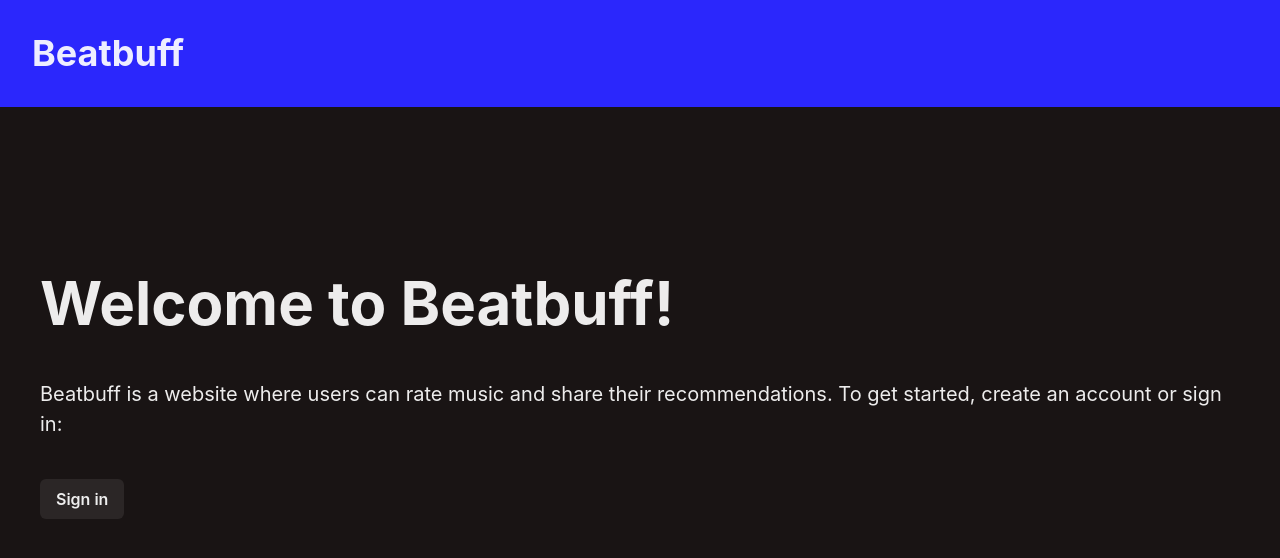
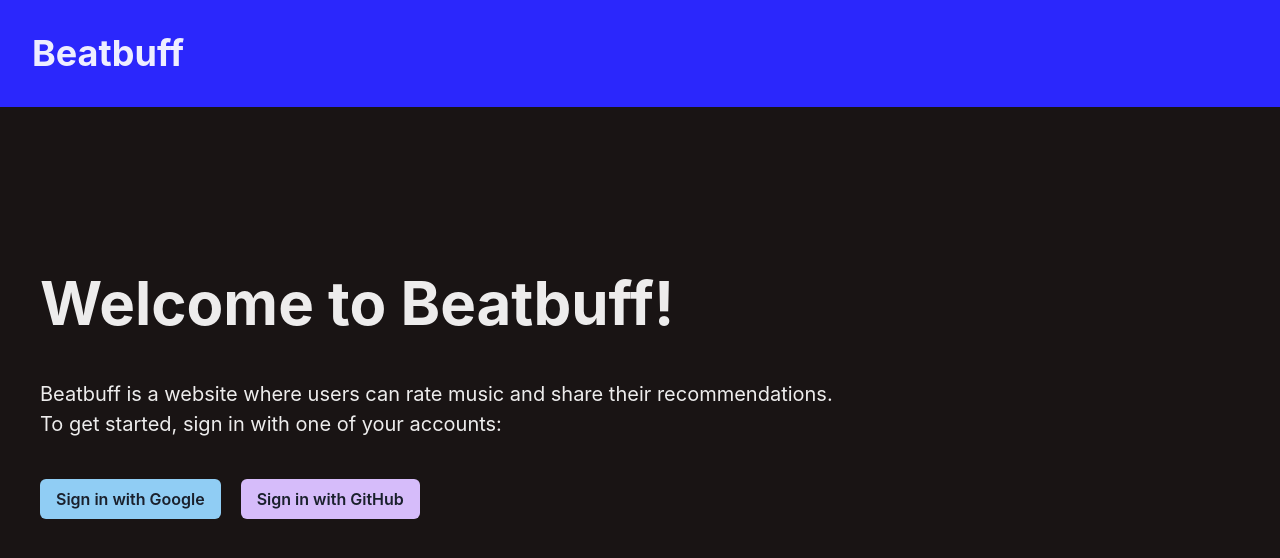
Before and after one commit to 437group11/437group11, a Next.js app: page / in a window 1280 px wide. Shown: the top 558 px of the page. Built offline with nearby package versions, Linux system fonts and the light colour scheme; no server answers.

Commit message:
Make buttons take you directly to OAuth provider

```diff
--- a/pages/index.tsx
+++ b/pages/index.tsx
@@ -39,11 +39,21 @@ export default function Home() {
                 <Heading fontSize='6xl'>
                     Welcome to Beatbuff!
                 </Heading>
-                <Text fontSize={"xl"}>
-                    Beatbuff is a website where users can rate music and share their recommendations.
-                    To get started, create an account or sign in:
-                </Text>
-                <Button alignSelf="flex-start" onClick={() => signIn()}>Sign in</Button>
+                <Box>
+                    <Text fontSize={"xl"}>
+                        Beatbuff is a website where users can rate music and share their recommendations.
+                    </Text>
+                    <Text fontSize={"xl"}>
+                        To get started, sign in with one of your accounts:
+                    </Text>
+                </Box>
+
+                <Flex direction={"row"} gap={5}>
+                    <Button colorScheme="blue" onClick={() => signIn("google")}>Sign in with Google</Button>
+                    <Button colorScheme="purple" onClick={() => signIn("github")}>Sign in with GitHub</Button>
+                </Flex>
+
+
             </Flex>
         </RootLayout>
     )
```
